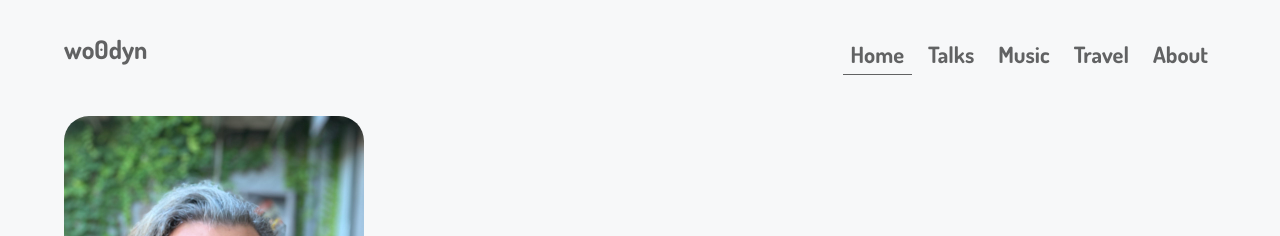
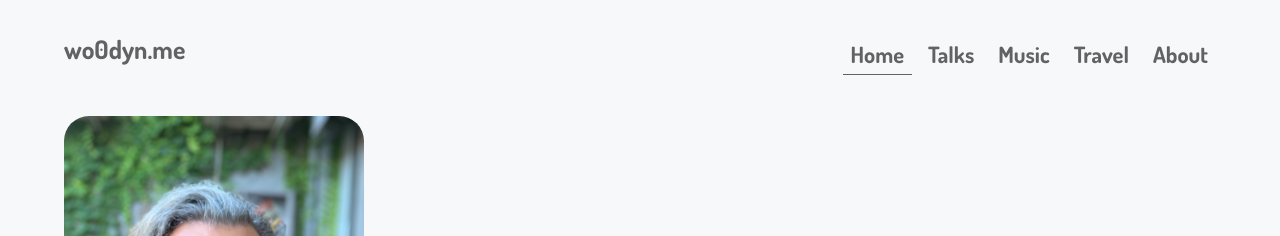
Before and after one commit to wo0dyn/homepage, a Jekyll site: the page built from home.html, in a window 1280 px wide. Shown: the top 236 px of the page. Built offline with Jekyll 4.4.1, drawn with Linux system fonts in a browser that asks for light colours.

Commit message:
Change to domain wo0dyn.me

```diff
--- a/CNAME
+++ b/CNAME
@@ -1 +1 @@
-nicolasdubois.com
+wo0dyn.me
--- a/_layouts/default.html
+++ b/_layouts/default.html
@@ -32,7 +32,7 @@
 <header>
   <h1>
     <a href="{% link home.html %}">
-      {{- my.nickname -}}
+      {{- my.nickname -}}.me
     </a>
   </h1>
   <nav>
@@ -58,6 +58,6 @@
 </footer>
 
 <script type="text/javascript">
-if (("nicolasdubois.com" == window.location.host) && (window.location.protocol != "https:"))
+if (("wo0dyn.me" == window.location.host) && (window.location.protocol != "https:"))
   window.location.protocol = "https";
 </script>
```
